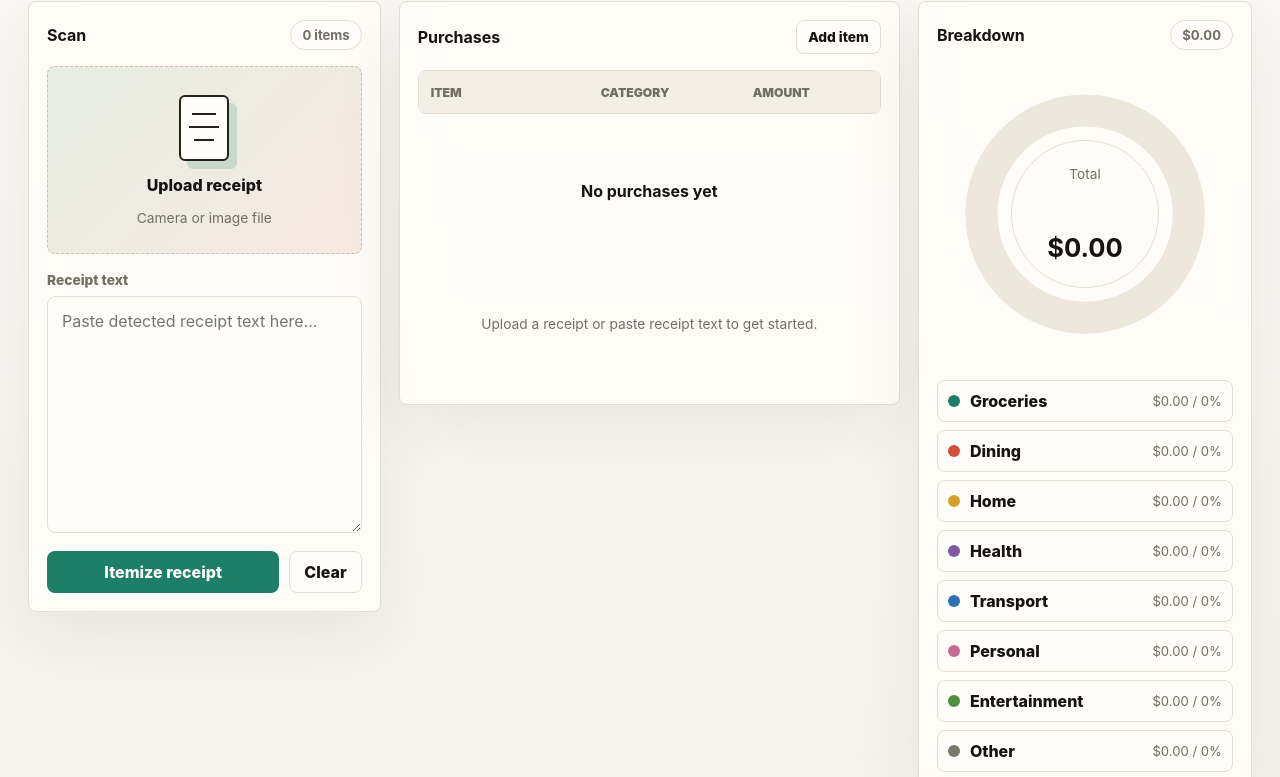
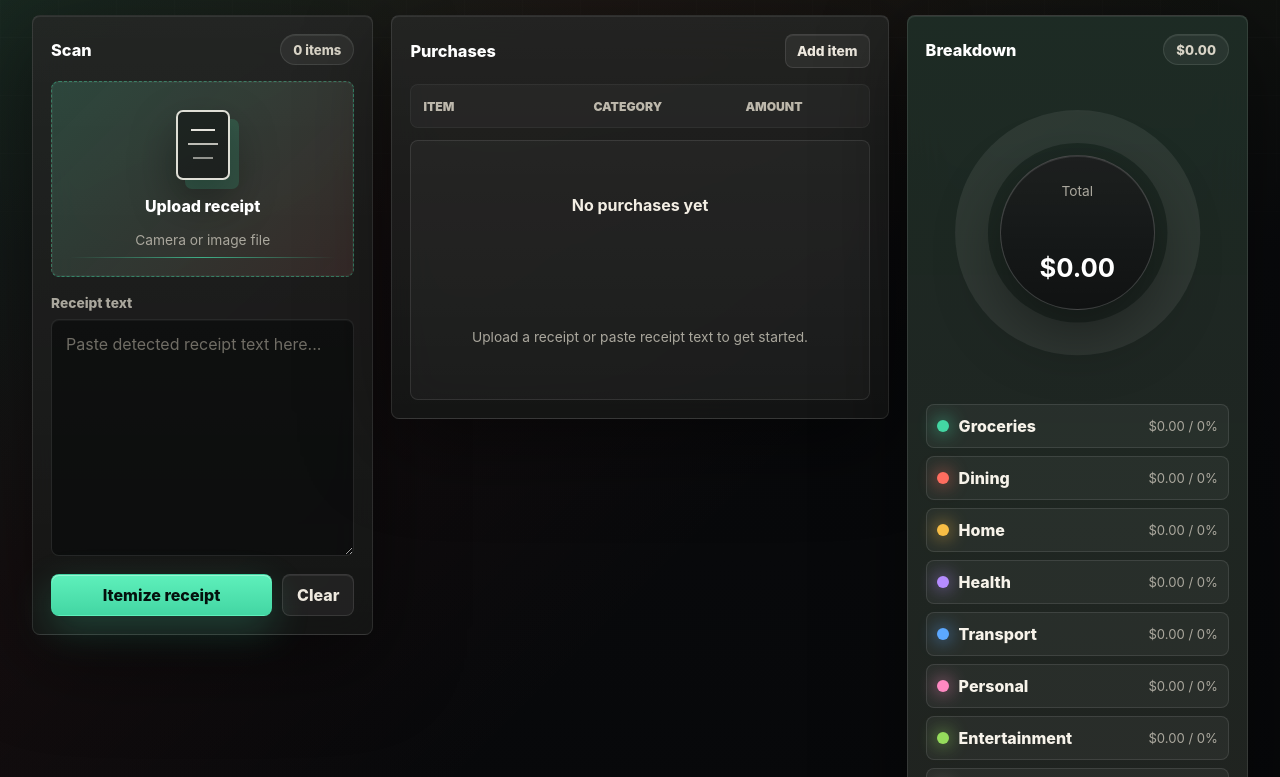
Before and after one commit to Rahil-Shah/Recepit-Itemizer, a website: page index.html in a window 1280 px wide. Shown: the part 195-972 px from the top of the page. Drawn offline with Linux system fonts and the light colour scheme.

Commit message:
Dark theme

```diff
--- a/src/ui/category-summary.view.ts
+++ b/src/ui/category-summary.view.ts
@@ -26,6 +26,7 @@ namespace ReceiptRing.UI {
       const swatch = document.createElement("span");
       swatch.className = "swatch";
       swatch.style.background = category.color;
+      swatch.style.color = category.color;
 
       const name = document.createElement("span");
       name.className = "category-name";
--- a/styles.css
+++ b/styles.css
@@ -1,14 +1,23 @@
 :root {
-  color-scheme: light;
-  --bg: #f6f3ed;
-  --panel: #fffdf9;
-  --ink: #161412;
-  --muted: #746d64;
-  --line: #e3ddd3;
-  --soft: #eee7dc;
-  --accent: #1e7f68;
-  --accent-dark: #145d4d;
-  --shadow: 0 22px 70px rgba(44, 35, 24, 0.08);
+  color-scheme: dark;
+  --bg: #090a0c;
+  --bg-2: #10120f;
+  --panel: rgba(22, 24, 22, 0.82);
+  --panel-strong: rgba(28, 31, 28, 0.92);
+  --panel-soft: rgba(255, 255, 255, 0.045);
+  --ink: #f6f4ec;
+  --muted: #aaa79d;
+  --faint: #706d65;
+  --line: rgba(255, 255, 255, 0.1);
+  --line-strong: rgba(255, 255, 255, 0.18);
+  --field: rgba(7, 8, 9, 0.55);
+  --field-hover: rgba(255, 255, 255, 0.065);
+  --accent: #43d6a3;
+  --accent-dark: #1fa77c;
+  --danger: #ff6d5f;
+  --soft: rgba(255, 255, 255, 0.075);
+  --shadow: 0 24px 90px rgba(0, 0, 0, 0.46);
+  --inner: inset 0 1px 0 rgba(255, 255, 255, 0.075);
 }
 
 * {
@@ -19,11 +28,23 @@ body {
   min-height: 100vh;
   margin: 0;
   background:
-    linear-gradient(180deg, rgba(255, 255, 255, 0.62), rgba(255, 255, 255, 0)),
-    var(--bg);
+    linear-gradient(135deg, rgba(67, 214, 163, 0.14), rgba(255, 109, 95, 0.05) 34%, transparent 62%),
+    linear-gradient(180deg, #151812 0%, var(--bg) 42%, #07080a 100%);
   color: var(--ink);
   font-family:
     Inter, ui-sans-serif, system-ui, -apple-system, BlinkMacSystemFont, "Segoe UI", sans-serif;
+}
+
+body::before {
+  position: fixed;
+  inset: 0;
+  z-index: -1;
+  content: "";
+  background-image:
+    linear-gradient(rgba(255, 255, 255, 0.035) 1px, transparent 1px),
+    linear-gradient(90deg, rgba(255, 255, 255, 0.025) 1px, transparent 1px);
+  background-size: 58px 58px;
+  mask-image: linear-gradient(to bottom, rgba(0, 0, 0, 0.72), transparent 72%);
 }
 
 button,
@@ -37,10 +58,14 @@ button {
   cursor: pointer;
 }
 
+::selection {
+  background: rgba(67, 214, 163, 0.32);
+}
+
 .app-shell {
-  width: min(1440px, 100%);
+  width: min(1480px, 100%);
   margin: 0 auto;
-  padding: 28px;
+  padding: 32px;
 }
 
 .topbar {
@@ -48,17 +73,29 @@ button {
   align-items: flex-end;
   justify-content: space-between;
   gap: 24px;
-  min-height: 112px;
-  padding: 8px 4px 30px;
+  min-height: 138px;
+  padding: 10px 2px 34px;
 }
 
 .eyebrow {
-  margin: 0 0 12px;
-  color: var(--accent-dark);
+  display: inline-flex;
+  align-items: center;
+  gap: 9px;
+  margin: 0 0 14px;
+  color: var(--accent);
   font-size: 0.78rem;
-  font-weight: 800;
+  font-weight: 850;
   letter-spacing: 0;
   text-transform: uppercase;
+}
+
+.eyebrow::before {
+  width: 9px;
+  height: 9px;
+  border-radius: 50%;
+  background: var(--accent);
+  box-shadow: 0 0 24px rgba(67, 214, 163, 0.9);
+  content: "";
 }
 
 h1,
@@ -68,29 +105,35 @@ h2 {
 }
 
 h1 {
-  max-width: 760px;
-  font-size: clamp(2rem, 4.2vw, 4.9rem);
-  line-height: 0.96;
+  max-width: 820px;
+  color: var(--ink);
+  font-size: clamp(2.25rem, 4.2vw, 5.3rem);
+  line-height: 0.94;
+  text-wrap: balance;
 }
 
 h2 {
-  font-size: 1rem;
+  color: #ffffff;
+  font-size: 1.02rem;
+  font-weight: 850;
 }
 
 .workspace {
   display: grid;
-  grid-template-columns: minmax(280px, 0.95fr) minmax(420px, 1.35fr) minmax(320px, 0.9fr);
+  grid-template-columns: minmax(290px, 0.92fr) minmax(440px, 1.34fr) minmax(330px, 0.92fr);
   gap: 18px;
   align-items: start;
 }
 
 .panel {
   min-width: 0;
-  background: rgba(255, 253, 249, 0.86);
-  border: 1px solid rgba(227, 221, 211, 0.94);
+  background:
+    linear-gradient(180deg, rgba(255, 255, 255, 0.055), transparent),
+    var(--panel);
+  border: 1px solid var(--line);
   border-radius: 8px;
-  box-shadow: var(--shadow);
-  backdrop-filter: blur(18px);
+  box-shadow: var(--shadow), var(--inner);
+  backdrop-filter: blur(22px);
 }
 
 .scanner-panel,
@@ -110,38 +153,53 @@ h2 {
 .pill {
   display: inline-flex;
   align-items: center;
-  min-height: 30px;
-  padding: 0 11px;
+  min-height: 31px;
+  padding: 0 12px;
   border: 1px solid var(--line);
   border-radius: 999px;
-  color: var(--muted);
-  background: rgba(255, 255, 255, 0.64);
+  color: #d9d4c7;
+  background: rgba(255, 255, 255, 0.055);
+  box-shadow: var(--inner);
   font-size: 0.82rem;
-  font-weight: 700;
+  font-weight: 800;
   white-space: nowrap;
 }
 
 .dropzone {
+  position: relative;
   display: grid;
   place-items: center;
   gap: 8px;
-  min-height: 188px;
+  min-height: 196px;
   padding: 24px;
-  border: 1.5px dashed #c9beb0;
+  overflow: hidden;
+  border: 1px dashed rgba(67, 214, 163, 0.45);
   border-radius: 8px;
   background:
-    linear-gradient(135deg, rgba(30, 127, 104, 0.09), rgba(210, 80, 57, 0.09)),
-    #fbf8f1;
+    linear-gradient(135deg, rgba(67, 214, 163, 0.16), rgba(255, 109, 95, 0.08)),
+    rgba(255, 255, 255, 0.04);
   text-align: center;
+  box-shadow: inset 0 0 0 1px rgba(255, 255, 255, 0.035);
   transition:
     border-color 180ms ease,
     transform 180ms ease,
     background 180ms ease;
 }
 
+.dropzone::after {
+  position: absolute;
+  inset: auto 18px 18px;
+  height: 1px;
+  background: linear-gradient(90deg, transparent, rgba(67, 214, 163, 0.76), transparent);
+  content: "";
+}
+
 .dropzone:hover,
 .dropzone.is-dragging {
   border-color: var(--accent);
+  background:
+    linear-gradient(135deg, rgba(67, 214, 163, 0.22), rgba(255, 109, 95, 0.11)),
+    rgba(255, 255, 255, 0.06);
   transform: translateY(-1px);
 }
 
@@ -154,20 +212,23 @@ h2 {
 }
 
 .dropzone-icon {
-  width: 50px;
-  height: 66px;
-  border: 2px solid #25211d;
-  border-radius: 6px;
+  width: 54px;
+  height: 70px;
+  border: 2px solid rgba(246, 244, 236, 0.9);
+  border-radius: 7px;
   background:
-    linear-gradient(#25211d, #25211d) 50% 16px / 24px 2px no-repeat,
-    linear-gradient(#25211d, #25211d) 50% 29px / 30px 2px no-repeat,
-    linear-gradient(#25211d, #25211d) 50% 42px / 20px 2px no-repeat,
-    #fffdf9;
-  box-shadow: 8px 8px 0 rgba(30, 127, 104, 0.18);
+    linear-gradient(rgba(246, 244, 236, 0.92), rgba(246, 244, 236, 0.92)) 50% 17px / 24px 2px no-repeat,
+    linear-gradient(rgba(246, 244, 236, 0.74), rgba(246, 244, 236, 0.74)) 50% 31px / 30px 2px no-repeat,
+    linear-gradient(rgba(246, 244, 236, 0.54), rgba(246, 244, 236, 0.54)) 50% 45px / 20px 2px no-repeat,
+    rgba(9, 10, 12, 0.48);
+  box-shadow:
+    9px 9px 0 rgba(67, 214, 163, 0.16),
+    0 20px 45px rgba(0, 0, 0, 0.38);
 }
 
 .dropzone-title {
-  font-weight: 800;
+  color: #ffffff;
+  font-weight: 850;
 }
 
 .dropzone-note,
@@ -184,7 +245,7 @@ h2 {
   margin: 14px 0 0;
   border: 1px solid var(--line);
   border-radius: 8px;
-  background: #eee8df;
+  background: rgba(255, 255, 255, 0.04);
 }
 
 .receipt-preview img {
@@ -210,9 +271,14 @@ textarea,
   width: 100%;
   border: 1px solid var(--line);
   border-radius: 8px;
-  background: #fffefa;
+  background: var(--field);
   color: var(--ink);
   outline: none;
+  box-shadow: inset 0 1px 0 rgba(255, 255, 255, 0.045);
+  transition:
+    border-color 160ms ease,
+    background 160ms ease,
+    box-shadow 160ms ease;
 }
 
 textarea {
@@ -222,11 +288,28 @@ textarea {
   line-height: 1.45;
 }
 
+textarea::placeholder,
+input::placeholder {
+  color: var(--faint);
+}
+
+textarea:hover,
+.table-input:hover,
+.table-select:hover {
+  background: var(--field-hover);
+}
+
 textarea:focus,
 .table-input:focus,
 .table-select:focus {
-  border-color: var(--accent);
-  box-shadow: 0 0 0 3px rgba(30, 127, 104, 0.14);
+  border-color: rgba(67, 214, 163, 0.86);
+  box-shadow:
+    0 0 0 3px rgba(67, 214, 163, 0.16),
+    inset 0 1px 0 rgba(255, 255, 255, 0.08);
+}
+
+.table-select {
+  color: #f1eee5;
 }
 
 .button-row {
@@ -242,33 +325,45 @@ textarea:focus,
   min-height: 42px;
   border-radius: 8px;
   border: 1px solid transparent;
-  font-weight: 800;
+  font-weight: 850;
+  transition:
+    border-color 160ms ease,
+    transform 160ms ease,
+    background 160ms ease,
+    color 160ms ease,
+    box-shadow 160ms ease;
 }
 
 .primary-button {
   flex: 1;
   padding: 0 16px;
-  color: #fffdf9;
-  background: var(--accent);
+  color: #04110d;
+  background: linear-gradient(180deg, #5ef0bb, var(--accent));
+  box-shadow:
+    0 14px 38px rgba(67, 214, 163, 0.24),
+    inset 0 1px 0 rgba(255, 255, 255, 0.36);
 }
 
 .primary-button:hover {
-  background: var(--accent-dark);
+  background: linear-gradient(180deg, #78ffd0, #36cb99);
+  transform: translateY(-1px);
 }
 
 .secondary-button,
 .ghost-button {
   padding: 0 14px;
   border-color: var(--line);
-  background: #fffefa;
-  color: var(--ink);
+  background: rgba(255, 255, 255, 0.055);
+  color: #eee9df;
+  box-shadow: var(--inner);
 }
 
 .secondary-button:hover,
 .ghost-button:hover,
 .icon-button:hover {
-  border-color: #c9beb0;
-  background: #f7f0e5;
+  border-color: rgba(255, 255, 255, 0.25);
+  background: rgba(255, 255, 255, 0.09);
+  transform: translateY(-1px);
 }
 
 .compact {
@@ -281,6 +376,7 @@ textarea:focus,
   overflow: hidden;
   border: 1px solid var(--line);
   border-radius: 8px;
+  background: rgba(5, 6, 7, 0.22);
 }
 
 .table-row {
@@ -299,8 +395,8 @@ textarea:focus,
 
 .table-head {
   min-height: 42px;
-  color: var(--muted);
-  background: #f4eee5;
+  color: #bdb8ac;
+  background: rgba(255, 255, 255, 0.055);
   font-size: 0.76rem;
   font-weight: 900;
   letter-spacing: 0;
@@ -324,15 +420,20 @@ textarea:focus,
   min-height: 34px;
   padding: 0;
   border-color: var(--line);
-  background: #fffefa;
+  background: rgba(255, 255, 255, 0.052);
   color: var(--muted);
   font-weight: 900;
+}
+
+.icon-button:hover {
+  color: #ffffff;
 }
 
 .receipt-preview .icon-button {
   position: absolute;
   top: 8px;
   right: 8px;
+  background: rgba(7, 8, 9, 0.78);
 }
 
 .empty-state {
@@ -340,6 +441,10 @@ textarea:focus,
   place-items: center;
   gap: 6px;
   min-height: 260px;
+  border: 1px solid var(--line);
+  border-radius: 8px;
+  background: rgba(255, 255, 255, 0.03);
+  color: #f3eee4;
   text-align: center;
 }
 
@@ -350,15 +455,18 @@ textarea:focus,
 .summary-panel {
   position: sticky;
   top: 18px;
+  background:
+    linear-gradient(180deg, rgba(67, 214, 163, 0.075), rgba(255, 255, 255, 0.03)),
+    var(--panel-strong);
 }
 
 .ring-wrap {
   position: relative;
   display: grid;
   place-items: center;
-  width: min(100%, 310px);
+  width: min(100%, 322px);
   aspect-ratio: 1;
-  margin: 8px auto 18px;
+  margin: 10px auto 20px;
 }
 
 #categoryRing {
@@ -377,27 +485,41 @@ textarea:focus,
   fill: none;
   stroke-linecap: round;
   stroke-width: 26;
-  filter: drop-shadow(0 10px 18px rgba(38, 31, 24, 0.08));
-  transition: opacity 160ms ease;
+  filter:
+    drop-shadow(0 0 12px rgba(255, 255, 255, 0.08))
+    drop-shadow(0 14px 24px rgba(0, 0, 0, 0.34));
+  transition:
+    opacity 160ms ease,
+    stroke-width 160ms ease;
+}
+
+.ring-segment:hover {
+  stroke-width: 29;
 }
 
 .ring-segment.is-muted {
-  opacity: 0.24;
+  opacity: 0.2;
 }
 
 .ring-center {
   position: absolute;
   display: grid;
   place-items: center;
-  width: 50%;
+  width: 51%;
   aspect-ratio: 1;
-  border: 1px solid var(--line);
+  border: 1px solid var(--line-strong);
   border-radius: 50%;
-  background: rgba(255, 253, 249, 0.9);
+  background:
+    linear-gradient(180deg, rgba(255, 255, 255, 0.08), rgba(255, 255, 255, 0.025)),
+    rgba(8, 9, 10, 0.86);
+  box-shadow:
+    0 24px 65px rgba(0, 0, 0, 0.42),
+    inset 0 1px 0 rgba(255, 255, 255, 0.1);
 }
 
 .ring-center strong {
-  font-size: clamp(1.35rem, 2vw, 2rem);
+  color: #ffffff;
+  font-size: clamp(1.35rem, 2vw, 2.05rem);
 }
 
 .category-list {
@@ -410,21 +532,33 @@ textarea:focus,
   grid-template-columns: 12px 1fr auto;
   gap: 10px;
   align-items: center;
-  min-height: 42px;
-  padding: 8px 10px;
+  min-height: 44px;
+  padding: 9px 10px;
   border: 1px solid var(--line);
   border-radius: 8px;
-  background: #fffefa;
+  background: rgba(255, 255, 255, 0.045);
+  transition:
+    border-color 160ms ease,
+    background 160ms ease,
+    transform 160ms ease;
+}
+
+.category-row:hover {
+  border-color: rgba(255, 255, 255, 0.24);
+  background: rgba(255, 255, 255, 0.075);
+  transform: translateY(-1px);
 }
 
 .swatch {
   width: 12px;
   height: 12px;
   border-radius: 50%;
+  box-shadow: 0 0 18px currentColor;
 }
 
 .category-name {
-  font-weight: 800;
+  color: #f7f3ea;
+  font-weight: 850;
 }
 
 .category-meta {
@@ -466,7 +600,7 @@ textarea:focus,
   }
 
   h1 {
-    font-size: 2.34rem;
+    font-size: 2.45rem;
   }
 
   .workspace,
```
Also changed, not shown: src/config/categories.ts (+8 -8 lines), dist/app.js.
